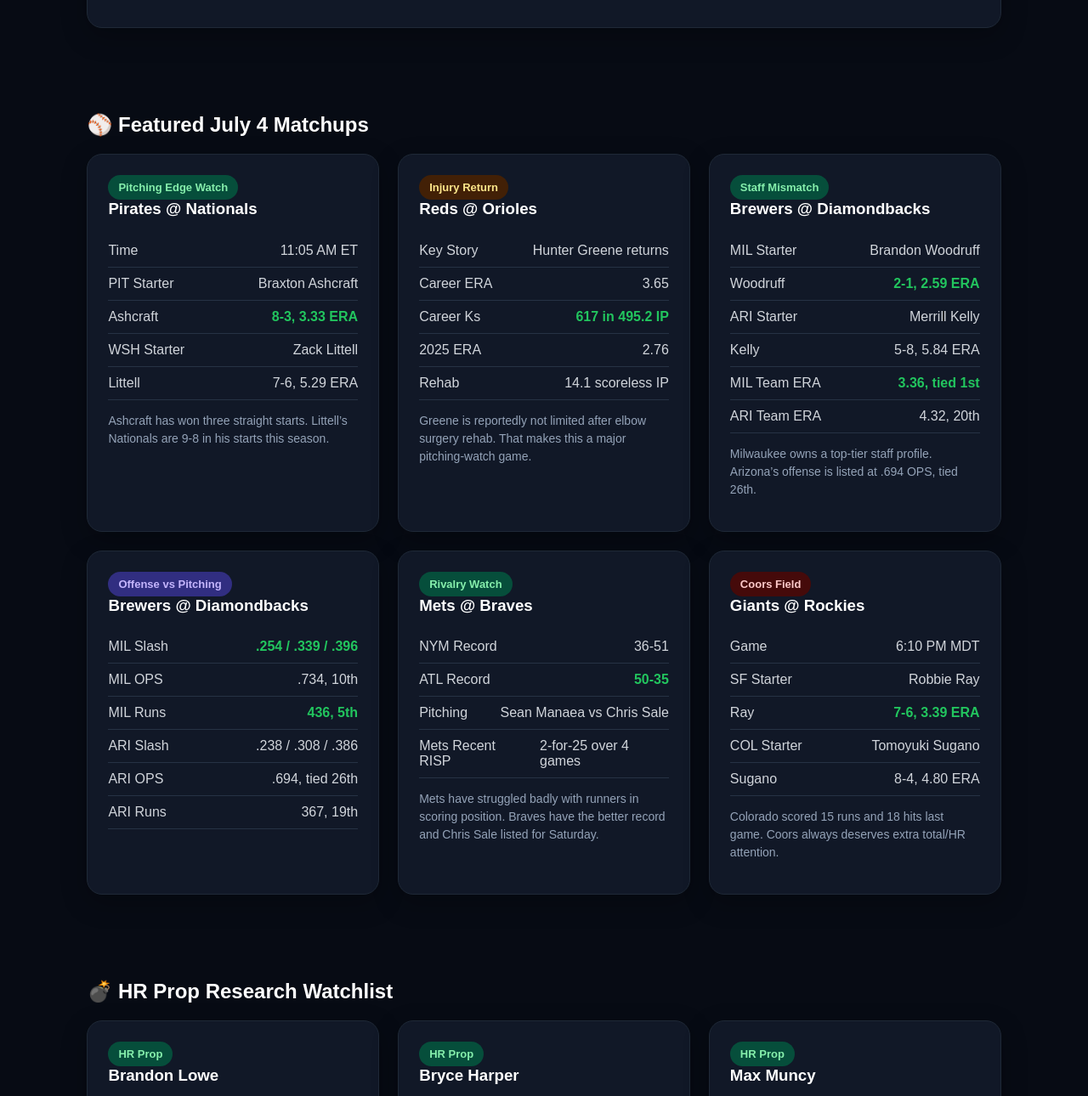
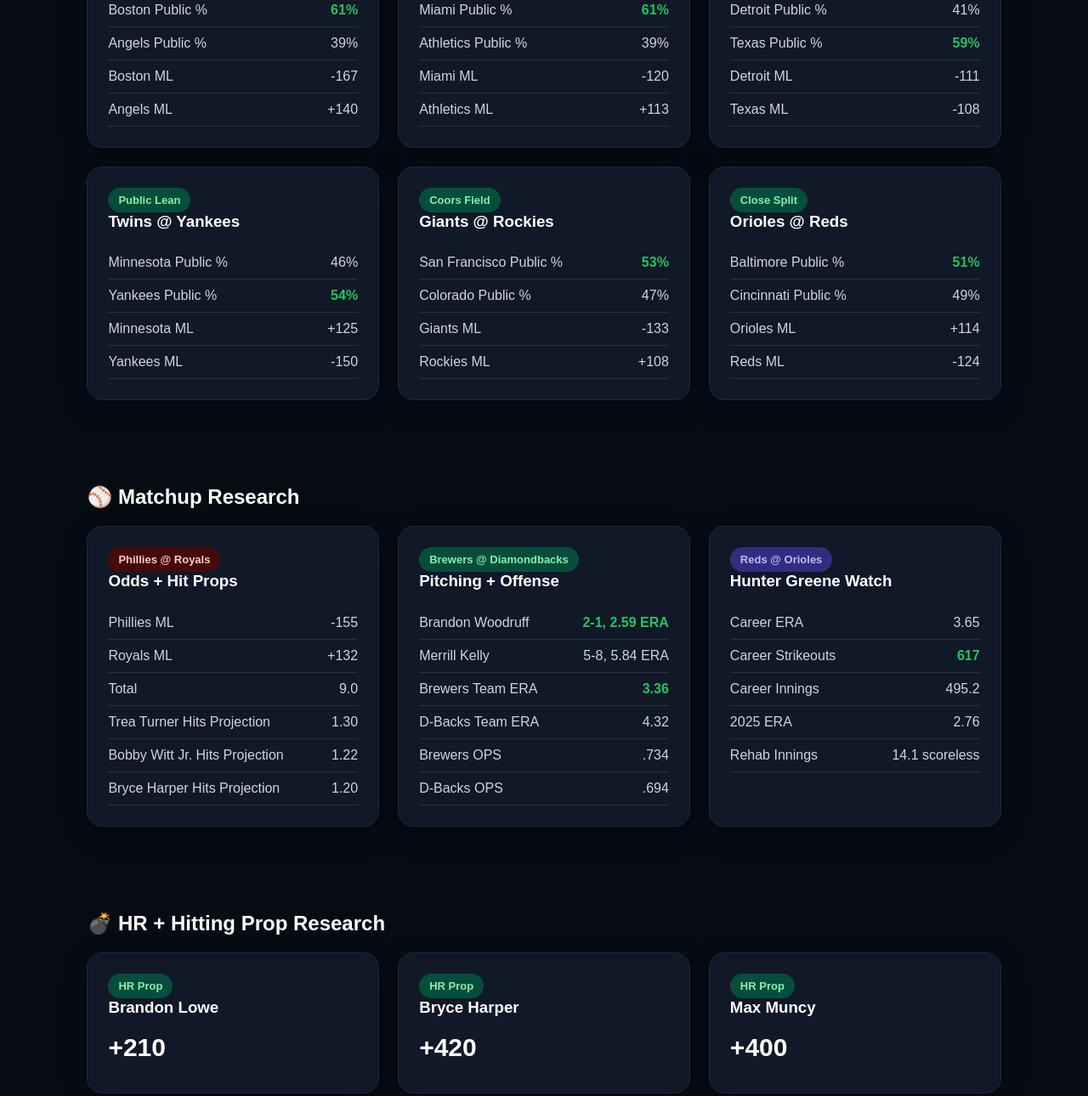
Before and after one commit to seanbodnar2007-ship-it/SportsBettingIQ101, a plain HTML site: page index.html in a window 1280 px wide. Shown: the part 560-1850 px from the top of the page at 85% size. Drawn offline with Linux system fonts and the light colour scheme; no server answers.

Commit message:
Refactor index.html for layout and content updates
Updated the HTML structure and content for improved clarity and functionality, including changes to the header, sections, and footer.

```diff
--- a/index.html
+++ b/index.html
@@ -7,9 +7,11 @@
 <style>
 *{box-sizing:border-box}
 body{margin:0;font-family:Arial,Helvetica,sans-serif;background:#070b14;color:white}
-header{background:#0f172a;padding:22px 8%;display:flex;justify-content:space-between;align-items:center;border-bottom:1px solid #1e293b}
+header{background:#0f172a;padding:22px 8%;display:flex;justify-content:space-between;align-items:center;border-bottom:1px solid #1e293b;position:sticky;top:0;z-index:10}
 .logo{font-size:28px;font-weight:900;color:#22c55e}
 nav a{color:#e5e7eb;text-decoration:none;margin-left:20px;font-weight:bold}
+.viewer{position:fixed;top:95px;right:18px;background:#111827;border:1px solid #22c55e;border-radius:14px;padding:12px 16px;z-index:20;font-size:14px}
+.viewer strong{color:#22c55e}
 .hero{padding:80px 8%;text-align:center;background:linear-gradient(135deg,#020617,#0f172a,#064e3b)}
 .hero h1{font-size:52px;margin:0}
 .hero p{font-size:20px;color:#cbd5e1}
@@ -18,119 +20,143 @@
 .card{background:#111827;border:1px solid #1f2937;border-radius:18px;padding:24px;box-shadow:0 10px 30px rgba(0,0,0,.25)}
 .tag{display:inline-block;background:#064e3b;color:#86efac;padding:7px 12px;border-radius:20px;font-size:13px;font-weight:bold}
 .yellow{background:#422006;color:#fde68a}
+.red{background:#450a0a;color:#fecaca}
 .purple{background:#312e81;color:#c4b5fd}
-.red{background:#450a0a;color:#fecaca}
 h1,h2,h3{margin-top:0}
 .stat{display:flex;justify-content:space-between;border-bottom:1px solid #263244;padding:10px 0;color:#d1d5db;gap:15px}
 .edge{color:#22c55e;font-weight:900}
+.big{font-size:30px;font-weight:900;margin:12px 0}
 .note{color:#94a3b8;font-size:14px;line-height:1.5}
-.big{font-size:30px;font-weight:900;margin:12px 0}
 footer{text-align:center;padding:35px;background:#0f172a;color:#94a3b8}
-@media(max-width:700px){header{display:block;text-align:center}nav{margin-top:15px}nav a{display:inline-block;margin:8px}.hero h1{font-size:36px}}
+@media(max-width:700px){header{display:block;text-align:center}nav{margin-top:15px}nav a{display:inline-block;margin:8px}.hero h1{font-size:36px}.viewer{top:auto;bottom:15px;right:15px}}
 </style>
 </head>
 
 <body>
 
+<div class="viewer">
+  👥 Views: <strong id="views">Loading...</strong>
+</div>
+
 <header>
   <div class="logo">SportBettingIQ101</div>
   <nav>
-    <a href="#board">Board</a>
+    <a href="#matchups">Matchups</a>
     <a href="#props">Props</a>
     <a href="#splits">Splits</a>
-    <a href="#sources">Sources</a>
+    <a href="#about">About</a>
   </nav>
 </header>
 
 <section class="hero">
   <h1>July 4 MLB Research Board</h1>
-  <p>Matchup data, pitching notes, team trends, HR props, betting splits watchlist, and research-only angles.</p>
+  <p>Public betting splits, odds, matchup stats, props, ERA, OPS, and research-only betting angles.</p>
 </section>
 
-<section class="section">
-  <div class="card">
-    <span class="tag">Important</span>
-    <h2>Research Only — Not Picks</h2>
-    <p class="note">This page is built to show useful betting research: ERA, OPS, probable pitchers, public betting notes, line movement placeholders, and prop watchlists. It is not telling users what to bet.</p>
-  </div>
-</section>
-
-<section class="section" id="board">
-  <h2>⚾ Featured July 4 Matchups</h2>
+<section class="section" id="splits">
+  <h2>📊 Verified Public Consensus Splits</h2>
 
   <div class="grid">
 
     <div class="card">
-      <span class="tag">Pitching Edge Watch</span>
-      <h3>Pirates @ Nationals</h3>
-      <div class="stat"><span>Time</span><span>11:05 AM ET</span></div>
-      <div class="stat"><span>PIT Starter</span><span>Braxton Ashcraft</span></div>
-      <div class="stat"><span>Ashcraft</span><span class="edge">8-3, 3.33 ERA</span></div>
-      <div class="stat"><span>WSH Starter</span><span>Zack Littell</span></div>
-      <div class="stat"><span>Littell</span><span>7-6, 5.29 ERA</span></div>
-      <p class="note">Ashcraft has won three straight starts. Littell’s Nationals are 9-8 in his starts this season.</p>
+      <span class="tag">Public Lean</span>
+      <h3>Red Sox @ Angels</h3>
+      <div class="stat"><span>Boston Public %</span><span class="edge">61%</span></div>
+      <div class="stat"><span>Angels Public %</span><span>39%</span></div>
+      <div class="stat"><span>Boston ML</span><span>-167</span></div>
+      <div class="stat"><span>Angels ML</span><span>+140</span></div>
     </div>
 
     <div class="card">
-      <span class="tag yellow">Injury Return</span>
-      <h3>Reds @ Orioles</h3>
-      <div class="stat"><span>Key Story</span><span>Hunter Greene returns</span></div>
-      <div class="stat"><span>Career ERA</span><span>3.65</span></div>
-      <div class="stat"><span>Career Ks</span><span class="edge">617 in 495.2 IP</span></div>
-      <div class="stat"><span>2025 ERA</span><span>2.76</span></div>
-      <div class="stat"><span>Rehab</span><span>14.1 scoreless IP</span></div>
-      <p class="note">Greene is reportedly not limited after elbow surgery rehab. That makes this a major pitching-watch game.</p>
+      <span class="tag">Public Lean</span>
+      <h3>Marlins @ Athletics</h3>
+      <div class="stat"><span>Miami Public %</span><span class="edge">61%</span></div>
+      <div class="stat"><span>Athletics Public %</span><span>39%</span></div>
+      <div class="stat"><span>Miami ML</span><span>-120</span></div>
+      <div class="stat"><span>Athletics ML</span><span>+113</span></div>
     </div>
 
     <div class="card">
-      <span class="tag">Staff Mismatch</span>
-      <h3>Brewers @ Diamondbacks</h3>
-      <div class="stat"><span>MIL Starter</span><span>Brandon Woodruff</span></div>
-      <div class="stat"><span>Woodruff</span><span class="edge">2-1, 2.59 ERA</span></div>
-      <div class="stat"><span>ARI Starter</span><span>Merrill Kelly</span></div>
-      <div class="stat"><span>Kelly</span><span>5-8, 5.84 ERA</span></div>
-      <div class="stat"><span>MIL Team ERA</span><span class="edge">3.36, tied 1st</span></div>
-      <div class="stat"><span>ARI Team ERA</span><span>4.32, 20th</span></div>
-      <p class="note">Milwaukee owns a top-tier staff profile. Arizona’s offense is listed at .694 OPS, tied 26th.</p>
+      <span class="tag yellow">Underdog Public Side</span>
+      <h3>Tigers @ Rangers</h3>
+      <div class="stat"><span>Detroit Public %</span><span>41%</span></div>
+      <div class="stat"><span>Texas Public %</span><span class="edge">59%</span></div>
+      <div class="stat"><span>Detroit ML</span><span>-111</span></div>
+      <div class="stat"><span>Texas ML</span><span>-108</span></div>
     </div>
 
     <div class="card">
-      <span class="tag purple">Offense vs Pitching</span>
-      <h3>Brewers @ Diamondbacks</h3>
-      <div class="stat"><span>MIL Slash</span><span class="edge">.254 / .339 / .396</span></div>
-      <div class="stat"><span>MIL OPS</span><span>.734, 10th</span></div>
-      <div class="stat"><span>MIL Runs</span><span class="edge">436, 5th</span></div>
-      <div class="stat"><span>ARI Slash</span><span>.238 / .308 / .386</span></div>
-      <div class="stat"><span>ARI OPS</span><span>.694, tied 26th</span></div>
-      <div class="stat"><span>ARI Runs</span><span>367, 19th</span></div>
+      <span class="tag">Public Lean</span>
+      <h3>Twins @ Yankees</h3>
+      <div class="stat"><span>Minnesota Public %</span><span>46%</span></div>
+      <div class="stat"><span>Yankees Public %</span><span class="edge">54%</span></div>
+      <div class="stat"><span>Minnesota ML</span><span>+125</span></div>
+      <div class="stat"><span>Yankees ML</span><span>-150</span></div>
     </div>
 
     <div class="card">
-      <span class="tag">Rivalry Watch</span>
-      <h3>Mets @ Braves</h3>
-      <div class="stat"><span>NYM Record</span><span>36-51</span></div>
-      <div class="stat"><span>ATL Record</span><span class="edge">50-35</span></div>
-      <div class="stat"><span>Pitching</span><span>Sean Manaea vs Chris Sale</span></div>
-      <div class="stat"><span>Mets Recent RISP</span><span>2-for-25 over 4 games</span></div>
-      <p class="note">Mets have struggled badly with runners in scoring position. Braves have the better record and Chris Sale listed for Saturday.</p>
+      <span class="tag">Coors Field</span>
+      <h3>Giants @ Rockies</h3>
+      <div class="stat"><span>San Francisco Public %</span><span class="edge">53%</span></div>
+      <div class="stat"><span>Colorado Public %</span><span>47%</span></div>
+      <div class="stat"><span>Giants ML</span><span>-133</span></div>
+      <div class="stat"><span>Rockies ML</span><span>+108</span></div>
     </div>
 
     <div class="card">
-      <span class="tag red">Coors Field</span>
-      <h3>Giants @ Rockies</h3>
-      <div class="stat"><span>Game</span><span>6:10 PM MDT</span></div>
-      <div class="stat"><span>SF Starter</span><span>Robbie Ray</span></div>
-      <div class="stat"><span>Ray</span><span class="edge">7-6, 3.39 ERA</span></div>
-      <div class="stat"><span>COL Starter</span><span>Tomoyuki Sugano</span></div>
-      <div class="stat"><span>Sugano</span><span>8-4, 4.80 ERA</span></div>
-      <p class="note">Colorado scored 15 runs and 18 hits last game. Coors always deserves extra total/HR attention.</p>
+      <span class="tag">Close Split</span>
+      <h3>Orioles @ Reds</h3>
+      <div class="stat"><span>Baltimore Public %</span><span class="edge">51%</span></div>
+      <div class="stat"><span>Cincinnati Public %</span><span>49%</span></div>
+      <div class="stat"><span>Orioles ML</span><span>+114</span></div>
+      <div class="stat"><span>Reds ML</span><span>-124</span></div>
+    </div>
+
+  </div>
+</section>
+
+<section class="section" id="matchups">
+  <h2>⚾ Matchup Research</h2>
+
+  <div class="grid">
+
+    <div class="card">
+      <span class="tag red">Phillies @ Royals</span>
+      <h3>Odds + Hit Props</h3>
+      <div class="stat"><span>Phillies ML</span><span>-155</span></div>
+      <div class="stat"><span>Royals ML</span><span>+132</span></div>
+      <div class="stat"><span>Total</span><span>9.0</span></div>
+      <div class="stat"><span>Trea Turner Hits Projection</span><span>1.30</span></div>
+      <div class="stat"><span>Bobby Witt Jr. Hits Projection</span><span>1.22</span></div>
+      <div class="stat"><span>Bryce Harper Hits Projection</span><span>1.20</span></div>
+    </div>
+
+    <div class="card">
+      <span class="tag">Brewers @ Diamondbacks</span>
+      <h3>Pitching + Offense</h3>
+      <div class="stat"><span>Brandon Woodruff</span><span class="edge">2-1, 2.59 ERA</span></div>
+      <div class="stat"><span>Merrill Kelly</span><span>5-8, 5.84 ERA</span></div>
+      <div class="stat"><span>Brewers Team ERA</span><span class="edge">3.36</span></div>
+      <div class="stat"><span>D-Backs Team ERA</span><span>4.32</span></div>
+      <div class="stat"><span>Brewers OPS</span><span>.734</span></div>
+      <div class="stat"><span>D-Backs OPS</span><span>.694</span></div>
+    </div>
+
+    <div class="card">
+      <span class="tag purple">Reds @ Orioles</span>
+      <h3>Hunter Greene Watch</h3>
+      <div class="stat"><span>Career ERA</span><span>3.65</span></div>
+      <div class="stat"><span>Career Strikeouts</span><span class="edge">617</span></div>
+      <div class="stat"><span>Career Innings</span><span>495.2</span></div>
+      <div class="stat"><span>2025 ERA</span><span>2.76</span></div>
+      <div class="stat"><span>Rehab Innings</span><span>14.1 scoreless</span></div>
     </div>
 
   </div>
 </section>
 
 <section class="section" id="props">
-  <h2>💣 HR Prop Research Watchlist</h2>
+  <h2>💣 HR + Hitting Prop Research</h2>
 
   <div class="grid">
 
@@ -138,71 +164,57 @@
       <span class="tag">HR Prop</span>
       <h3>Brandon Lowe</h3>
       <div class="big">+210</div>
-      <p class="note">Listed by FanDuel Research as one of today’s top HR props.</p>
     </div>
 
     <div class="card">
       <span class="tag">HR Prop</span>
       <h3>Bryce Harper</h3>
       <div class="big">+420</div>
-      <p class="note">Left-handed power bat listed on today’s HR prop board.</p>
     </div>
 
     <div class="card">
       <span class="tag">HR Prop</span>
       <h3>Max Muncy</h3>
       <div class="big">+400</div>
-      <p class="note">Power profile makes him a home-run-market watch name today.</p>
+    </div>
+
+    <div class="card">
+      <span class="tag yellow">Hit Prop</span>
+      <h3>Phillies/Royals Hit Leaders</h3>
+      <div class="stat"><span>Trea Turner</span><span>1.30 proj.</span></div>
+      <div class="stat"><span>Bobby Witt Jr.</span><span>1.22 proj.</span></div>
+      <div class="stat"><span>Bryce Harper</span><span>1.20 proj.</span></div>
+      <div class="stat"><span>Alec Bohm</span><span>1.16 proj.</span></div>
     </div>
 
   </div>
 </section>
 
-<section class="section" id="splits">
-  <h2>📊 Betting Splits Tracker</h2>
-
-  <div class="grid">
-
-    <div class="card">
-      <span class="tag yellow">Manual Update</span>
-      <h3>Sharp Money Signal</h3>
-      <div class="stat"><span>Public Bets</span><span>Enter %</span></div>
-      <div class="stat"><span>Money Split</span><span>Enter %</span></div>
-      <div class="stat"><span>Line Movement</span><span>Open → Current</span></div>
-      <p class="note">Sharp signal usually means lower bet % but higher money %. Example: 35% of bets but 60% of money.</p>
-    </div>
-
-    <div class="card">
-      <span class="tag">What to Track</span>
-      <h3>Useful Split Categories</h3>
-      <div class="stat"><span>Moneyline</span><span>Bet % vs Money %</span></div>
-      <div class="stat"><span>Run Line</span><span>Bet % vs Money %</span></div>
-      <div class="stat"><span>Total</span><span>Over/Under %</span></div>
-      <div class="stat"><span>Props</span><span>HR, hits, Ks</span></div>
-    </div>
-
-    <div class="card">
-      <span class="tag purple">Risk Note</span>
-      <h3>Do Not Fake Splits</h3>
-      <p class="note">If you cannot verify public bet and money percentages, leave them blank or mark them as “updating.” Fake split data kills credibility fast.</p>
-    </div>
-
-  </div>
-</section>
-
-<section class="section" id="sources">
-  <h2>🧾 Data Sources Used</h2>
+<section class="section" id="about">
+  <h2>🧠 What This Site Tracks</h2>
 
   <div class="card">
     <p class="note">
-      Sources checked: FanDuel Research, Reuters, MLB probable pitchers, ScoresAndOdds, SportsBettingDime, Bucs Dugout, Brew Crew Ball, Amazin’ Avenue, and Purple Row.
+      SportBettingIQ101 tracks public betting splits, moneyline movement, totals, pitcher ERA, team OPS, player props, hit projections, HR markets, and matchup trends. This is research-only content, not guaranteed picks.
     </p>
   </div>
 </section>
 
 <footer>
-  SportBettingIQ101 © 2026 | Research-only sports betting content. Bet responsibly.
+  SportBettingIQ101 © 2026 | Research-only betting analytics. Bet responsibly.
 </footer>
+
+<script>
+const pageName = "sportbettingiq101-homepage";
+fetch("https://api.countapi.xyz/hit/" + pageName + "/visits")
+  .then(response => response.json())
+  .then(data => {
+    document.getElementById("views").innerText = data.value;
+  })
+  .catch(() => {
+    document.getElementById("views").innerText = "Active";
+  });
+</script>
 
 </body>
 </html>
```
